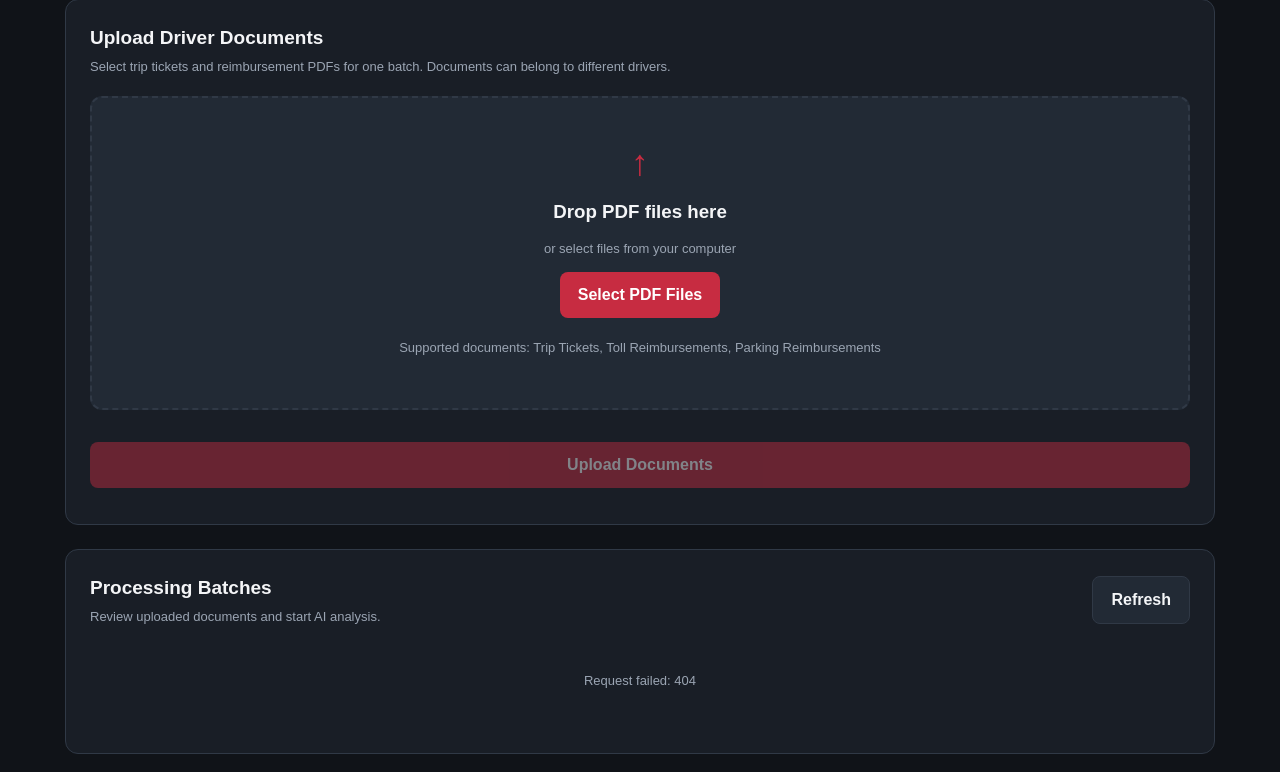
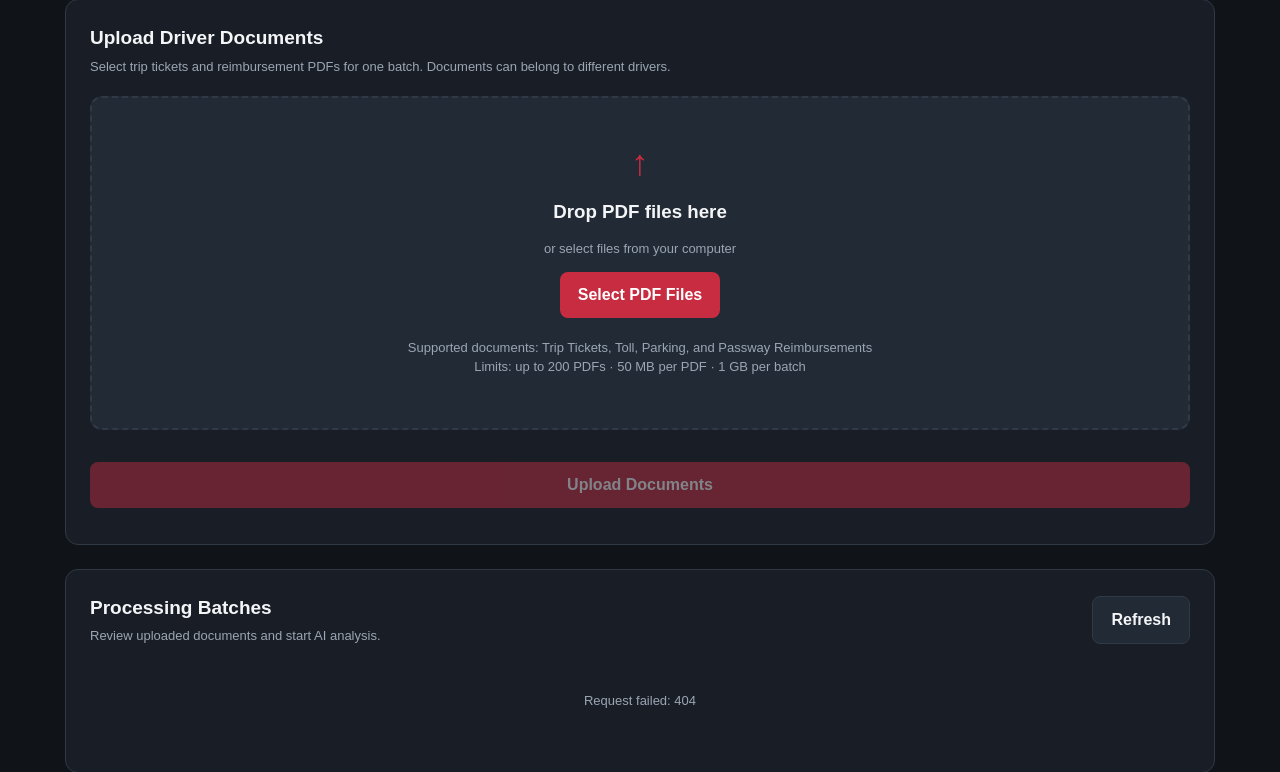
Before and after one commit to tengiananis-design/6WS-Trip-Encoder, a Python web app: template templates/index.html in a window 1280 px wide. Shown: the part 385-1157 px from the top of the page. Run offline with Jinja, Linux system fonts and the light colour scheme; the template is opened without the code that fills it, so the values that code supplies are empty.

Commit message:
Enforce PDF upload limits in the dashboard before upload

```diff
--- a/static/app.js
+++ b/static/app.js
@@ -10,6 +10,9 @@ const refreshButton = document.getElementById("refreshButton");
 const dropArea = document.getElementById("dropArea");
 
 let selectedPDFs = [];
+const MAX_FILES_PER_BATCH = 200;
+const MAX_FILE_SIZE_BYTES = 50 * 1024 * 1024;
+const MAX_BATCH_SIZE_BYTES = 1024 * 1024 * 1024;
 
 // --------------------------------------------------
 // GENERAL HELPERS
@@ -85,29 +88,26 @@ pdfInput.addEventListener("change", () => {
 function addSelectedFiles(files) {
     const incomingFiles = Array.from(files);
 
-    const validFiles = incomingFiles.filter(file =>
-        file.name.toLowerCase().endsWith(".pdf") &&
-        (!file.type || file.type === "application/pdf")
-    );
-
-    const invalidCount = incomingFiles.length - validFiles.length;
-
-    selectedPDFs = [
-        ...selectedPDFs,
-        ...validFiles
-    ];
-
-    if (invalidCount > 0) {
-        showMessage(
-            uploadMessage,
-            `${invalidCount} non-PDF file(s) were ignored.`,
-            "error"
-        );
-    } else {
-        showMessage(uploadMessage, "");
+    const invalid = [];
+    let added = 0;
+    for (const file of incomingFiles) {
+        if (!file.name.toLowerCase().endsWith('.pdf') || (file.type && file.type !== 'application/pdf')) {
+            invalid.push(file.name + ': not a PDF'); continue;
+        }
+        if (file.size > MAX_FILE_SIZE_BYTES) { invalid.push(file.name + ': exceeds 50 MB'); continue; }
+        const duplicate = selectedPDFs.some(existing => existing.name === file.name && existing.size === file.size && existing.lastModified === file.lastModified);
+        if (duplicate) continue;
+        if (selectedPDFs.length >= MAX_FILES_PER_BATCH) { invalid.push(file.name + ': batch limit is 200 PDFs'); continue; }
+        const currentBytes = selectedPDFs.reduce((sum, item) => sum + item.size, 0);
+        if (currentBytes + file.size > MAX_BATCH_SIZE_BYTES) { invalid.push(file.name + ': batch would exceed 1 GB'); continue; }
+        selectedPDFs.push(file); added += 1;
     }
-
-    renderSelectedFiles();
+    if (invalid.length) {
+        showMessage(uploadMessage, invalid.slice(0, 5).join(' · ') + (invalid.length > 5 ? ' · and ' + (invalid.length - 5) + ' more' : ''), 'error');
+    } else if (added) {
+        showMessage(uploadMessage, added + ' PDF(s) added to this batch.', 'success');
+    }
+    renderSelectedFiles();;
 }
 
 function renderSelectedFiles() {
--- a/templates/index.html
+++ b/templates/index.html
@@ -87,8 +87,8 @@
             </button>
 
             <p class="file-note">
-                Supported documents: Trip Tickets, Toll Reimbursements,
-                Parking Reimbursements
+                Supported documents: Trip Tickets, Toll, Parking, and Passway Reimbursements
+                <br>Limits: up to 200 PDFs · 50 MB per PDF · 1 GB per batch
             </p>
         </div>
 
```
